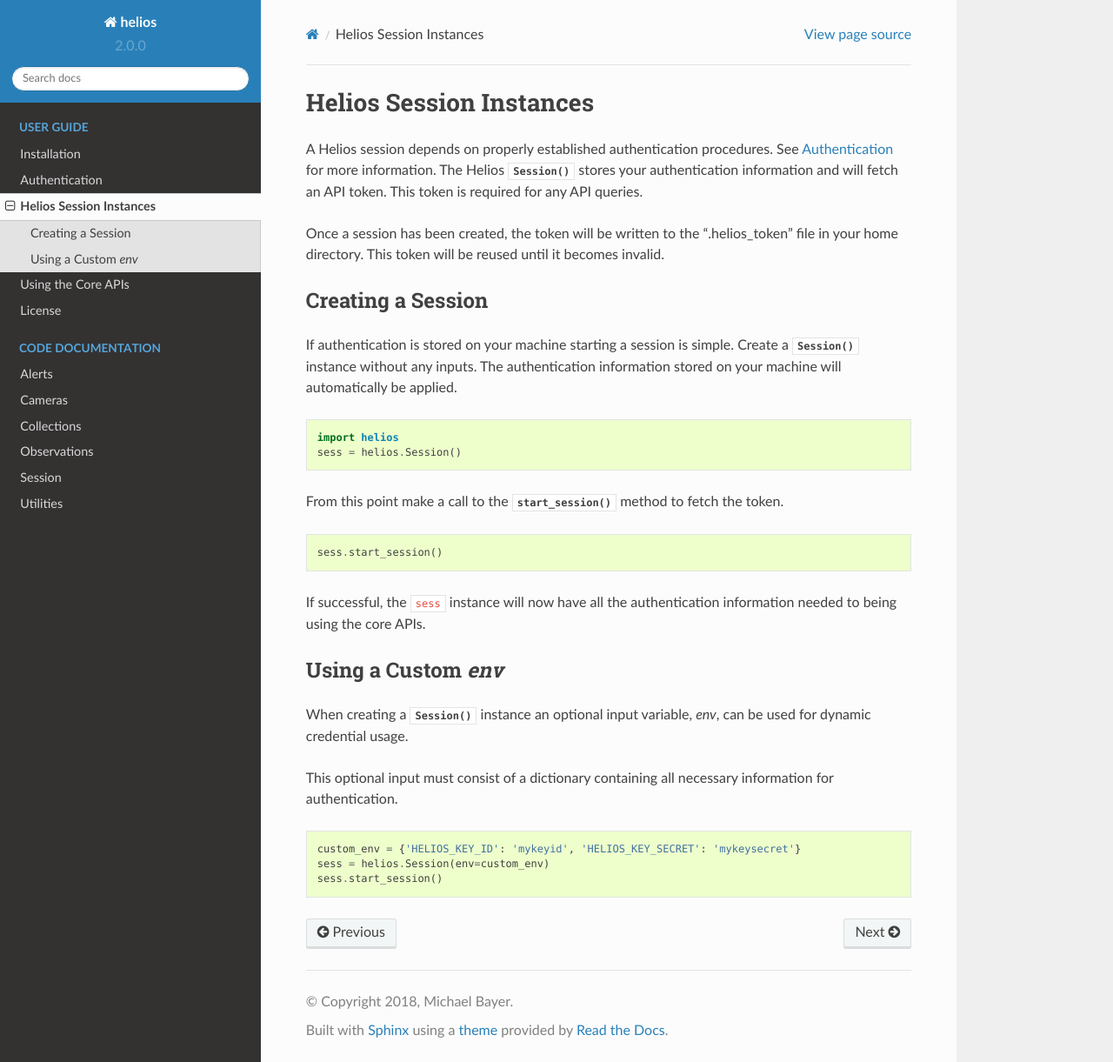
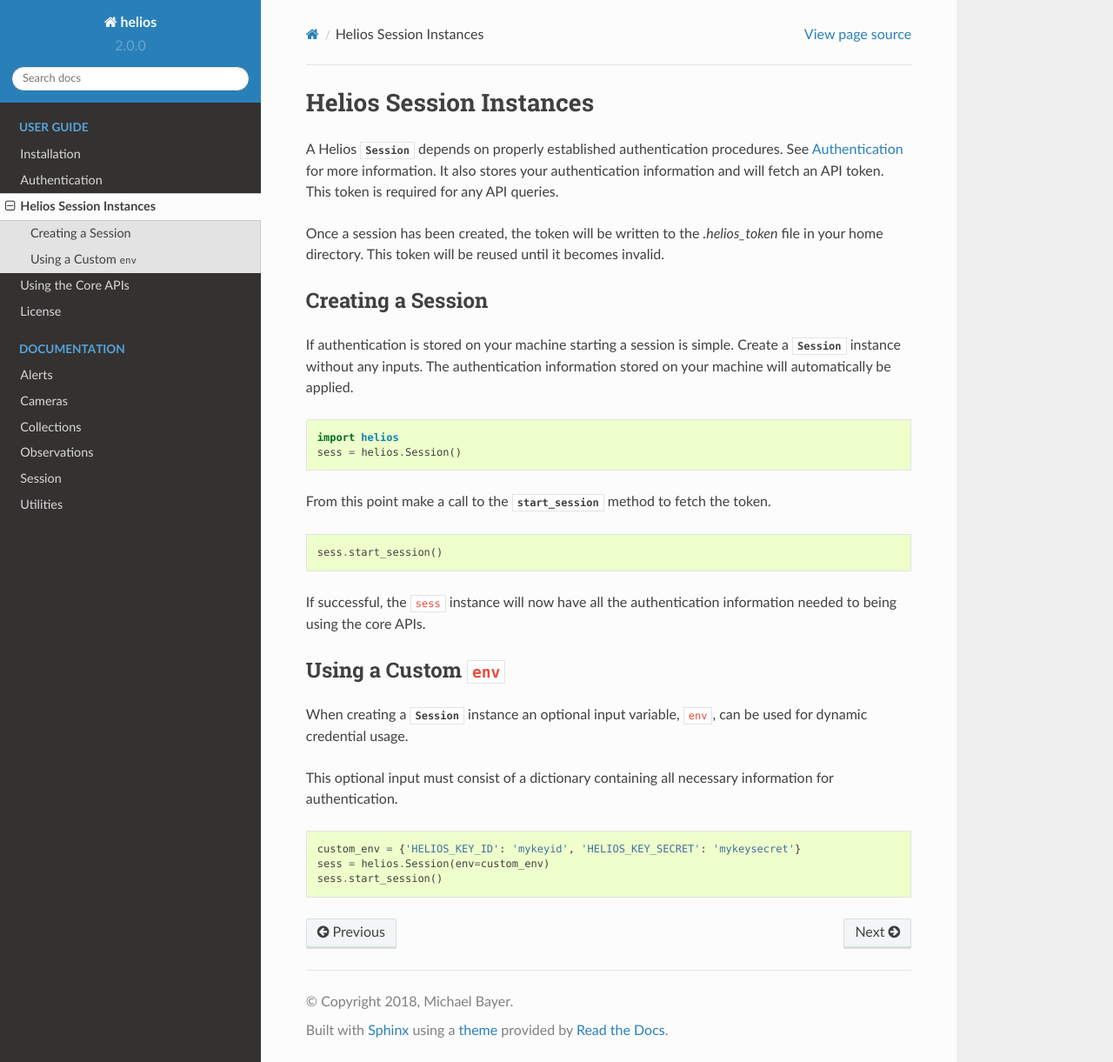
Before and after one commit to helios-earth/helios-sdk-python, a Sphinx documentation site: the page built from docs/user/session.rst, in a window 1280 px wide and 1221 px high. Shown: the whole window at 87% size. Built offline with Sphinx 7.4.7 and the Read the Docs theme 2.0.0, drawn with Linux system fonts in a browser that asks for light colours.

```diff
--- a/docs/index.rst
+++ b/docs/index.rst
@@ -36,7 +36,7 @@ For further developer information, refer to
 
 .. toctree::
    :maxdepth: 2
-   :caption: Code Documentation
+   :caption: Documentation
 
    api
 
--- a/docs/user/session.rst
+++ b/docs/user/session.rst
@@ -1,23 +1,25 @@
+.. _helios_session_instances:
+
 Helios Session Instances
 ========================
 
-A Helios session depends on properly established authentication
-procedures.  See :ref:`authentication` for more information.
-The Helios :meth:`~helios.core.session.Session` stores your
+A Helios :meth:`Session <helios.core.session.Session>` depends
+on properly established authentication procedures.  See
+:ref:`authentication` for more information.  It also stores your
 authentication information and will fetch an API token.  This
 token is required for any API queries.
 
 Once a session has been created, the token will be written to
-the ".helios_token" file in your home directory.  This token
+the `.helios_token` file in your home directory.  This token
 will be reused until it becomes invalid.
 
 Creating a Session
 ------------------
 
 If authentication is stored on your machine starting a session is
-simple.  Create a :meth:`~helios.core.session.Session` instance
-without any inputs.  The authentication information stored on your
-machine will automatically be applied.
+simple.  Create a :meth:`Session <helios.core.session.Session>`
+instance without any inputs.  The authentication information
+stored on your machine will automatically be applied.
 
 .. code-block:: python
 
@@ -25,21 +27,21 @@ machine will automatically be applied.
     sess = helios.Session()
 
 From this point make a call to the
-:meth:`~helios.core.session.Session.start_session` method  to
-fetch the token.
+:meth:`start_session <helios.core.session.Session.start_session>`
+method  to fetch the token.
 
 .. code-block:: python
 
     sess.start_session()
 
-If successful, the :code:`sess` instance will now have all the
+If successful, the ``sess`` instance will now have all the
 authentication information needed to being using the core APIs.
 
-Using a Custom `env`
---------------------
+Using a Custom ``env``
+----------------------
 
-When creating a :meth:`~helios.core.session.Session` instance
-an optional input variable, `env`, can be used for dynamic
+When creating a :meth:`Session <helios.core.session.Session>` instance
+an optional input variable, ``env``, can be used for dynamic
 credential usage.
 
 This optional input must consist of a dictionary containing all
```
Also changed, not shown: docs/user/auth.rst (+6 -4 lines), docs/user/install.rst (+8 -5 lines), docs/user/using_apis.rst (+8 -6 lines).
